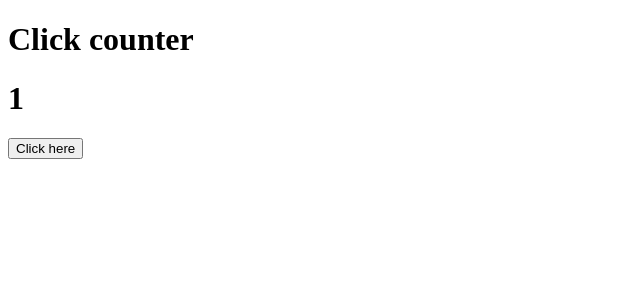
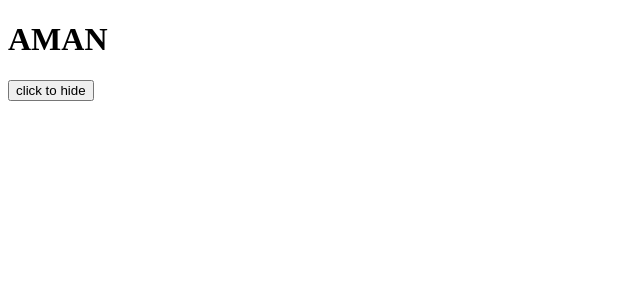
Before and after one commit to amanrcbfan99/mastering-react, a React (Vite) app: page / in a window 1280 px wide. Shown: the top 300 px of the page, without its empty margins (0-640 px from the left). Built offline with nearby package versions, Linux system fonts and the light colour scheme.

Commit message:
learn : Build toggle button to hide & display name

```diff
--- a/src/App.jsx
+++ b/src/App.jsx
@@ -2,11 +2,19 @@ import { useState } from "react"
 
 export function Addition(){
 
-  const [number, IncreaseNUM] = useState(1)
+  const [name , updateName] = useState(true)
 
-  function changeFrt(){
-    IncreaseNUM(number + 1)
+  function toggleFun(){
+    if(name === true){
+      return updateName(false)
+    } if(name === false){
+      return updateName(true)
+    }
+
   }
+  // function changeFrt(){
+  //   IncreaseNUM(number + 1)
+  // }
   // function alertFun(fruit){
   //   return alert(fruit)
   // }
@@ -23,9 +31,10 @@ export function Addition(){
   // }
   return (
     <div>
-      <h1>Click counter</h1>
-      <h1>{number}</h1>
-      <button onClick={changeFrt}>Click here</button>
+      {
+        name === true? <h1>AMAN</h1> : null
+      }
+      <button onClick={toggleFun}>click to hide</button>
     </div>
   )
 }
```
